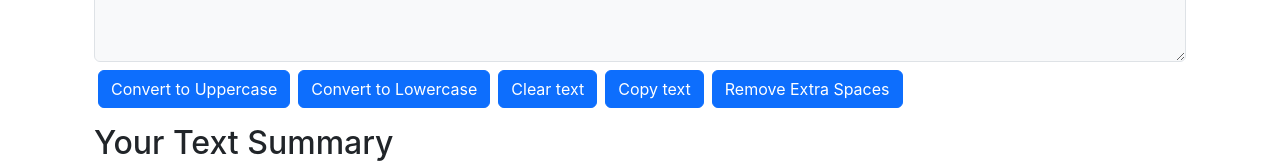
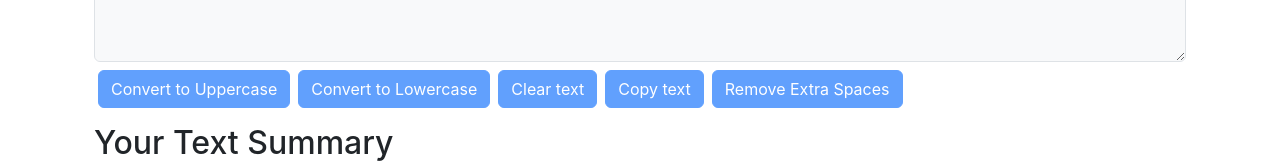
Before and after one commit to adnan25042001/text-form-app, a React (Create React App) app: page / in a window 1280 px wide. Shown: the part 318-481 px from the top of the page. Built offline with nearby package versions, Linux system fonts and the light colour scheme.

Commit message:
fixed sum bugs

```diff
--- a/src/components/TextForm.js
+++ b/src/components/TextForm.js
@@ -206,18 +206,21 @@ let TextForm = (props) => {
                     <button
                         className="btn btn-primary my-2 mx-1"
                         onClick={upClick}
+                        disabled={text.length === 0 ? true : false}
                     >
                         Convert to Uppercase
                     </button>
                     <button
                         className="btn btn-primary my-2 mx-1"
                         onClick={downClick}
+                        disabled={text.length === 0 ? true : false}
                     >
                         Convert to Lowercase
                     </button>
                     <button
                         className="btn btn-primary my-2 mx-1"
                         onClick={clearText}
+                        disabled={text.length === 0 ? true : false}
                     >
                         Clear text
                     </button>
@@ -239,12 +242,14 @@ let TextForm = (props) => {
                     <button
                         className="btn btn-primary my-2 mx-1"
                         onClick={copyText}
+                        disabled={text.length === 0 ? true : false}
                     >
                         Copy text
                     </button>
                     <button
                         className="btn btn-primary my-2 mx-1"
                         onClick={removeExtraSpaces}
+                        disabled={text.length === 0 ? true : false}
                     >
                         Remove Extra Spaces
                     </button>
```
